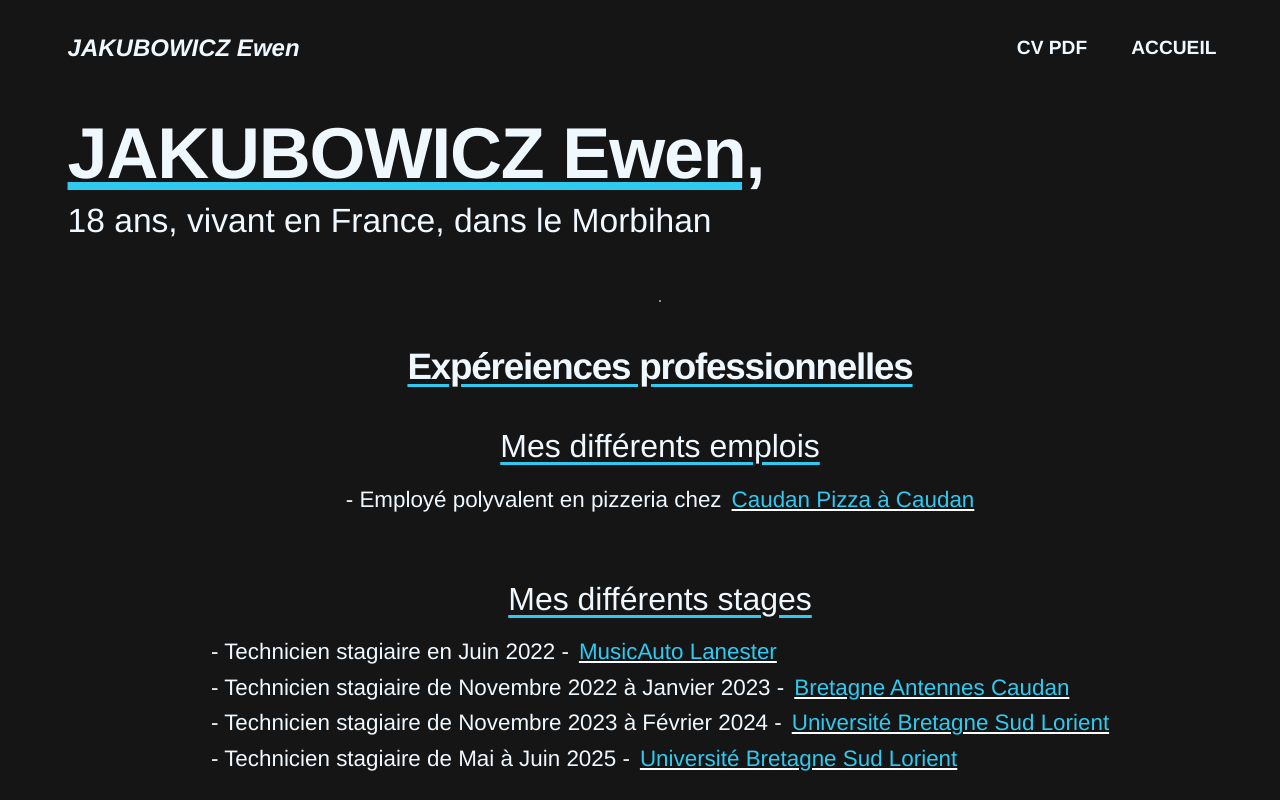
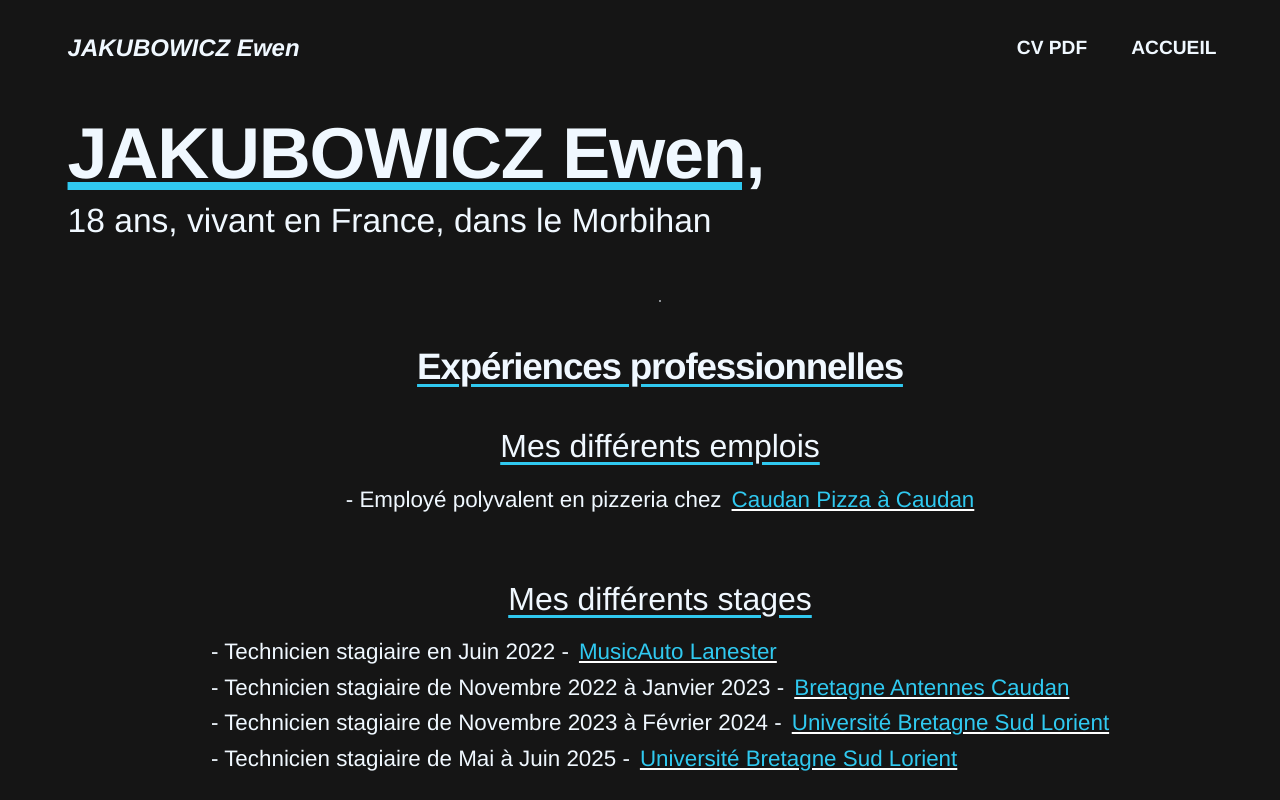
Before and after one commit to Jewex/jewex.github.io, a website built with Vite: page Cv.html in a window 1280 px wide. Shown: the top 800 px of the page. Built offline with nearby package versions, Linux system fonts and the light colour scheme.

Commit message:
Update Cv.html
Expéreinces to Expériences

```diff
--- a/Cv.html
+++ b/Cv.html
@@ -34,7 +34,7 @@
         </div>
         <hr class="subdivision-experiences" />
         <!--Section présentation de toutes mes expériences pro, stages, emploi et autres actvitié pro-->
-        <p class="title_expreriences">Expéreiences professionnelles</p>
+        <p class="title_expreriences">Expériences professionnelles</p>
         <div class="experiences">
           <div class="emploi">
             <p class="title_emploi">Mes différents emplois</p>
```
